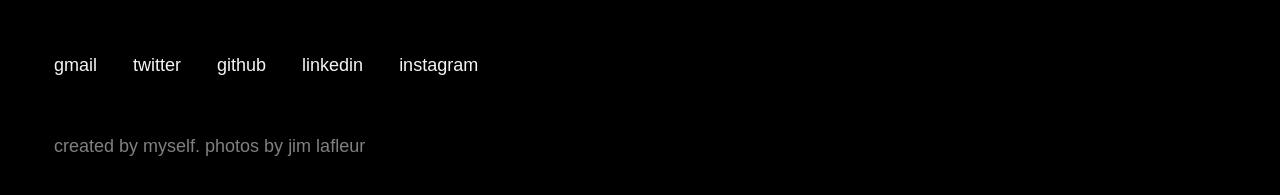
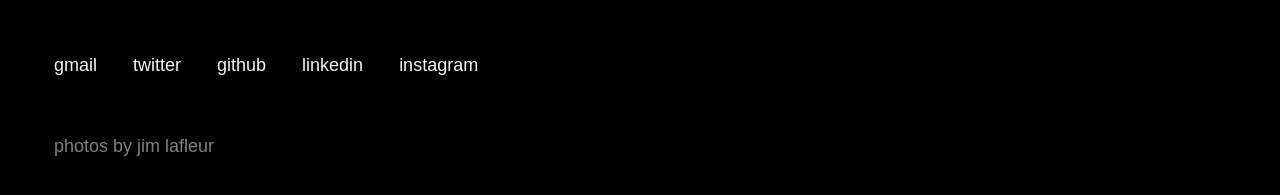
Before and after one commit to MarinaGoto/design_portfolio, a Gatsby site: page / in a window 1280 px wide. Shown: the part 4324-4519 px from the top of the page. Built offline with nearby package versions, Linux system fonts and the light colour scheme; Gatsby itself is replaced by a stand-in of ours.

Commit message:
- remove content

```diff
--- a/src/components/Contact/contact.js
+++ b/src/components/Contact/contact.js
@@ -32,7 +32,7 @@ const Contact = () => {
           {contact.source}
         </a>
       ))}
-      <p className={styles.creds}>created by myself. photos by  <a href={'https://www.instagram.com/cocainym/'}>jim lafleur</a> </p>
+      <p className={styles.creds}>photos by  <a href={'https://www.instagram.com/cocainym/'}>jim lafleur</a> </p>
       </div>
   )
 };
```
